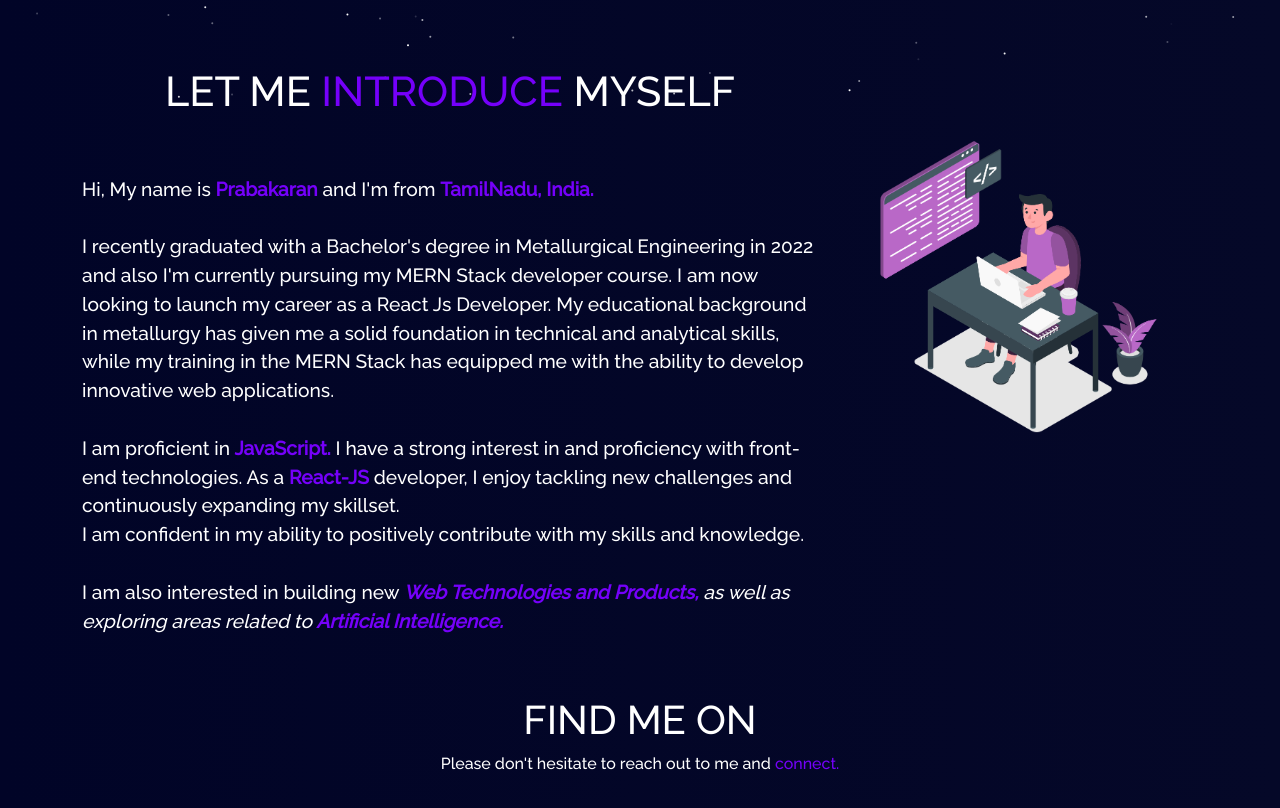
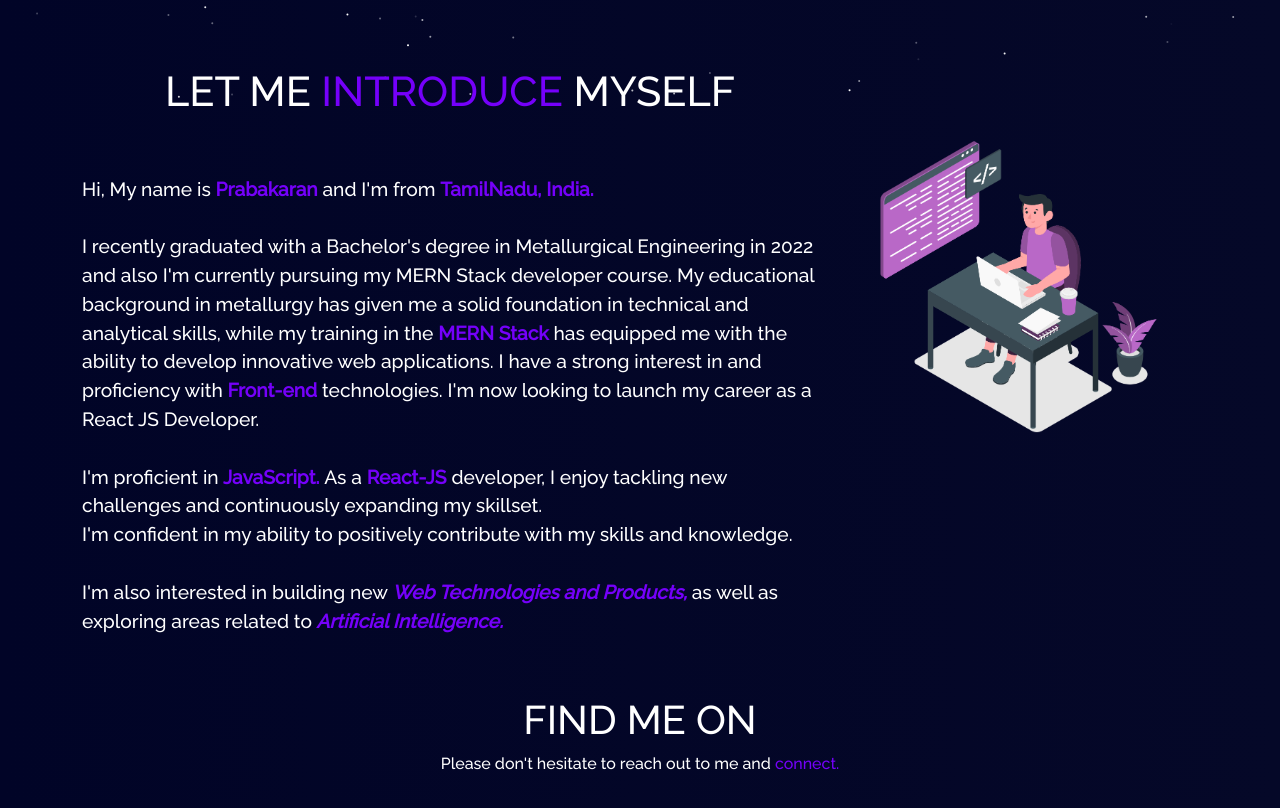
Before and after one commit to Prabakara-N/portfolio-reactjs, a React (Create React App) app: page / in a window 1280 px wide. Shown: the part 702-1510 px from the top of the page. Built offline with nearby package versions, Linux system fonts and the light colour scheme.

Commit message:
about changed

```diff
--- a/src/components/Home/About.jsx
+++ b/src/components/Home/About.jsx
@@ -18,28 +18,33 @@ const About = () => {
               Hi, My name is <b className="yellow">Prabakaran </b>
               and I'm from <b className="yellow"> TamilNadu, India.</b>
               <br />
+              <br />I recently graduated with a Bachelor's degree in
+              Metallurgical Engineering in 2022 and also I'm currently pursuing
+              my MERN Stack developer course. My educational background in
+              metallurgy has given me a solid foundation in technical and
+              analytical skills, while my training in the
+              <b className="yellow"> MERN Stack</b> has equipped me with the
+              ability to develop innovative web applications. I have a strong
+              interest in and proficiency with
+              <b className="yellow"> Front-end</b> technologies. I'm now looking
+              to launch my career as a React JS Developer.
               <br />
-              I recently graduated with a Bachelor's degree in Metallurgical
-              Engineering in 2022 and also I'm currently pursuing my MERN Stack
-              developer course. I am now looking to launch my career as a React
-              Js Developer. My educational background in metallurgy has given me
-              a solid foundation in technical and analytical skills, while my
-              training in the MERN Stack has equipped me with the ability to
-              develop innovative web applications.
               <br />
-              <br />I am proficient in
-              <b className="yellow"> JavaScript. </b> I have a strong interest
-              in and proficiency with front-end technologies. As a
+              I'm proficient in
+              <b className="yellow"> JavaScript. </b>As a
               <b className="yellow"> React-JS </b>developer, I enjoy tackling
               new challenges and continuously expanding my skillset.
               <br />
-              I am confident in my ability to positively contribute with my
+              I'm confident in my ability to positively contribute with my
               skills and knowledge.
               <br />
-              <br />I am also interested in building new
+              <br />
+              I'm also interested in building new
               <i>
                 <b className="yellow"> Web Technologies and Products, </b>
-                as well as exploring areas related to
+              </i>
+              as well as exploring areas related to
+              <i>
                 <b className="yellow"> Artificial Intelligence.</b>
               </i>
               <br />
```
